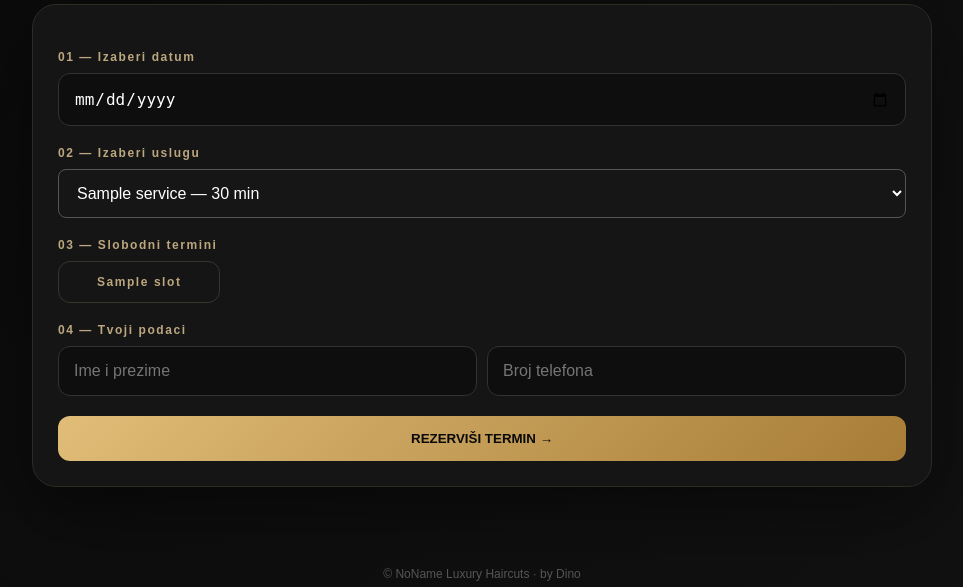
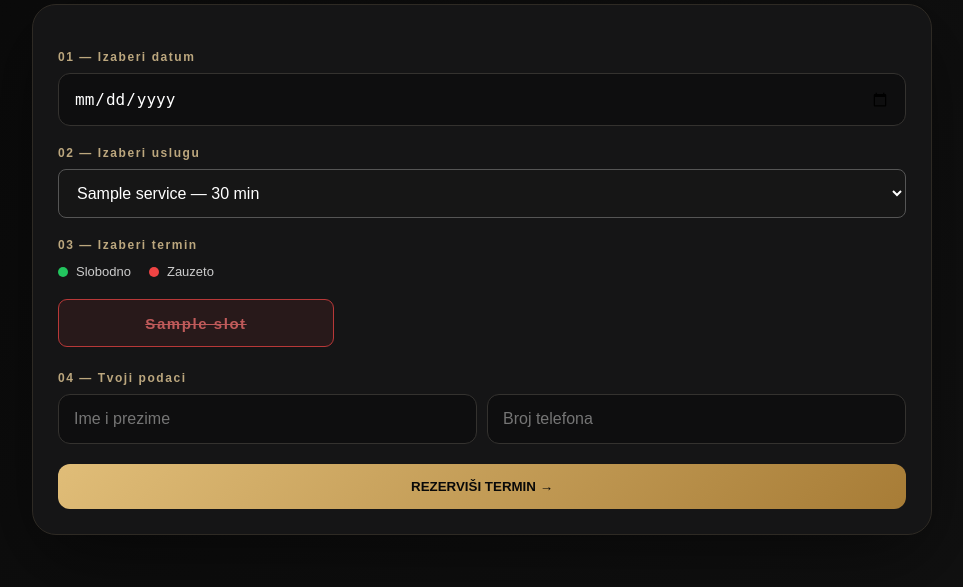
Before and after one commit to sandzak798-ui/noname-dino-booking, a Flask app: template templates/index.html in a window 1280 px wide. Shown: the part 557-1144 px from the top of the page, without its empty margins (158-1121 px from the left). Run offline with Flask 3, Linux system fonts and the light colour scheme; the template is opened without the code that fills it: most values are stand-ins (such as "Sample title", 1, 10 or a date in 2020); some libraries are stand-ins or nearby versions.

Commit message:
index.html aktualisieren

```diff
--- a/templates/index.html
+++ b/templates/index.html
@@ -1,10 +1,221 @@
-{% extends "base.html" %}{% block content %}
-<section class="hero"><span class="eyebrow">ONLINE REZERVACIJA</span><h1>Vrijeme je za<br><em>novi look.</em></h1><p>Rezerviši svoj termin kod Dine brzo i jednostavno.</p></section>
-<section class="card"><form method="post">
-<label>01 — Izaberi datum</label><input type="date" name="date" id="date" value="{{date}}" min="{{today}}" required>
-<label>02 — Izaberi uslugu</label><select name="service" id="service" required style="width:100%;padding:14px;margin-bottom:18px;background:#161616;color:white;border:1px solid #555;border-radius:8px">{% for key,label in services.items() %}<option value="{{key}}" {% if service==key %}selected{% endif %}>{{label}} — {{'60 min' if 'farbanje' in key else '30 min'}}</option>{% endfor %}</select>
-<label>03 — Slobodni termini</label><div class="slots">{% for s in slots %}<label class="slot"><input type="radio" name="time" value="{{s}}" required><span>{{s}}</span></label>{% else %}<p class="muted">Nema slobodnih termina za ovaj datum i uslugu.</p>{% endfor %}</div>
-<label>04 — Tvoji podaci</label><div class="grid"><input name="name" placeholder="Ime i prezime" required><input name="phone" placeholder="Broj telefona" required></div><button>REZERVIŠI TERMIN →</button>
-</form></section>
-<script>const d=document.getElementById('date'),s=document.getElementById('service');function refresh(){location='/?date='+encodeURIComponent(d.value)+'&service='+encodeURIComponent(s.value)}d.addEventListener('change',refresh);s.addEventListener('change',refresh);</script>
+
+{% extends "base.html" %}
+{% block content %}
+
+<style>
+.booking-legend {
+  display: flex;
+  flex-wrap: wrap;
+  gap: 18px;
+  margin: 12px 0 20px;
+  font-size: 13px;
+  color: #ccc;
+}
+.booking-legend span {
+  display: inline-flex;
+  align-items: center;
+  gap: 8px;
+}
+.booking-dot {
+  width: 10px;
+  height: 10px;
+  border-radius: 50%;
+  display: inline-block;
+}
+.booking-dot.free { background: #22c55e; }
+.booking-dot.busy { background: #ef4444; }
+
+.slots {
+  display: grid;
+  grid-template-columns: repeat(3, minmax(0, 1fr));
+  gap: 10px;
+  margin-bottom: 24px;
+}
+
+.slots .slot {
+  display: block;
+  position: relative;
+  margin: 0;
+  min-width: 0;
+  cursor: pointer;
+}
+
+.slots .slot input {
+  position: absolute;
+  opacity: 0;
+  width: 1px;
+  height: 1px;
+}
+
+.slots .slot span {
+  display: flex;
+  align-items: center;
+  justify-content: center;
+  width: 100%;
+  min-height: 48px;
+  padding: 12px 4px;
+  box-sizing: border-box;
+  border-radius: 9px;
+  font-size: 15px;
+  font-weight: 700;
+  transition: 0.2s;
+}
+
+.slots .slot.free span {
+  background: rgba(34,197,94,0.12);
+  border: 1px solid #22c55e;
+  color: #4ade80;
+}
+
+.slots .slot.free input:checked + span {
+  background: #22c55e;
+  color: #07150a;
+  box-shadow: 0 0 0 2px rgba(34,197,94,0.3);
+}
+
+.slots .slot.free input:focus-visible + span {
+  outline: 2px solid white;
+  outline-offset: 3px;
+}
+
+.slots .slot.busy {
+  cursor: not-allowed;
+}
+
+.slots .slot.busy span {
+  background: rgba(239,68,68,0.12);
+  border: 1px solid #ef4444;
+  color: #f87171;
+  opacity: 0.75;
+  text-decoration: line-through;
+}
+
+@media (max-width: 360px) {
+  .slots {
+    grid-template-columns: repeat(2, minmax(0, 1fr));
+  }
+}
+</style>
+
+<section class="hero">
+  <span class="eyebrow">ONLINE REZERVACIJA</span>
+  <h1>Vrijeme je za<br><em>novi look.</em></h1>
+  <p>Rezerviši svoj termin kod Dine brzo i jednostavno.</p>
+</section>
+
+<section class="card">
+  <form method="post">
+
+    <label for="date">01 — Izaberi datum</label>
+    <input
+      type="date"
+      name="date"
+      id="date"
+      value="{{ date }}"
+      min="{{ today }}"
+      required
+    >
+
+    <label for="service">02 — Izaberi uslugu</label>
+    <select
+      name="service"
+      id="service"
+      required
+      style="width:100%;padding:14px;margin-bottom:18px;background:#161616;color:white;border:1px solid #555;border-radius:8px"
+    >
+      {% for key, label in services.items() %}
+      <option value="{{ key }}"
+        {% if service == key %}selected{% endif %}>
+        {{ label }} — {{ '60 min' if 'farbanje' in key else '30 min' }}
+      </option>
+      {% endfor %}
+    </select>
+
+    <label>03 — Izaberi termin</label>
+
+    <div class="booking-legend">
+      <span>
+        <i class="booking-dot free"></i>
+        Slobodno
+      </span>
+      <span>
+        <i class="booking-dot busy"></i>
+        Zauzeto
+      </span>
+    </div>
+
+    <div class="slots">
+      {% for tm in slots %}
+
+        {% if tm in free_slots %}
+        <label class="slot free">
+          <input
+            type="radio"
+            name="time"
+            value="{{ tm }}"
+            required
+          >
+          <span>{{ tm }}</span>
+        </label>
+
+        {% else %}
+        <label class="slot busy">
+          <input
+            type="radio"
+            name="time"
+            value="{{ tm }}"
+            disabled
+          >
+          <span>{{ tm }}</span>
+        </label>
+        {% endif %}
+
+      {% else %}
+      <p class="muted">
+        Nema dostupnih termina za ovaj datum i uslugu.
+      </p>
+      {% endfor %}
+    </div>
+
+    <label>04 — Tvoji podaci</label>
+
+    <div class="grid">
+      <input
+        name="name"
+        placeholder="Ime i prezime"
+        autocomplete="name"
+        required
+      >
+      <input
+        name="phone"
+        type="tel"
+        placeholder="Broj telefona"
+        autocomplete="tel"
+        required
+      >
+    </div>
+
+    <button type="submit">
+      REZERVIŠI TERMIN →
+    </button>
+
+  </form>
+</section>
+
+<script>
+const d = document.getElementById('date');
+const s = document.getElementById('service');
+
+function refresh() {
+  const params = new URLSearchParams({
+    date: d.value,
+    service: s.value
+  });
+  window.location.href = '/?' + params.toString();
+}
+
+d.addEventListener('change', refresh);
+s.addEventListener('change', refresh);
+</script>
+
 {% endblock %}
```
